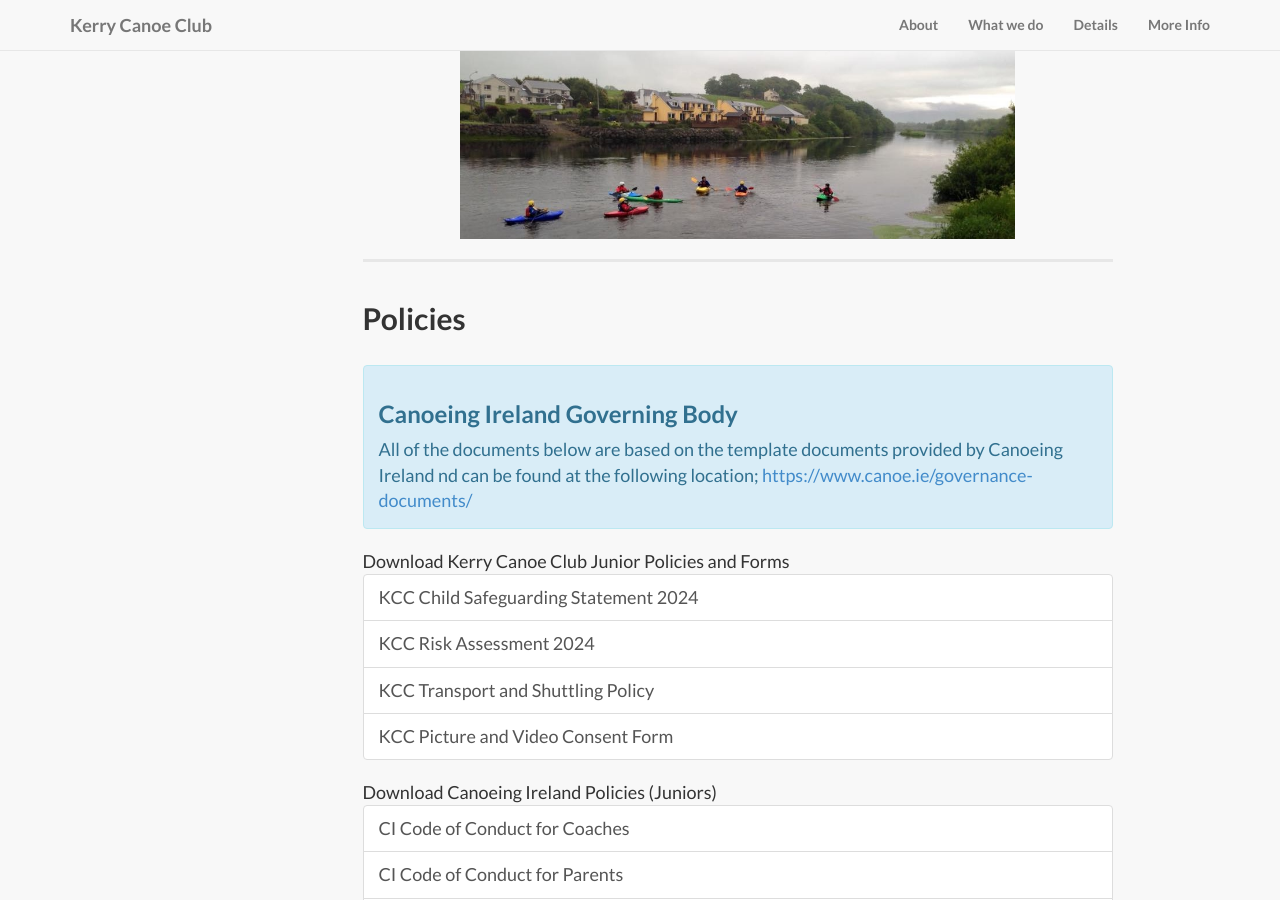
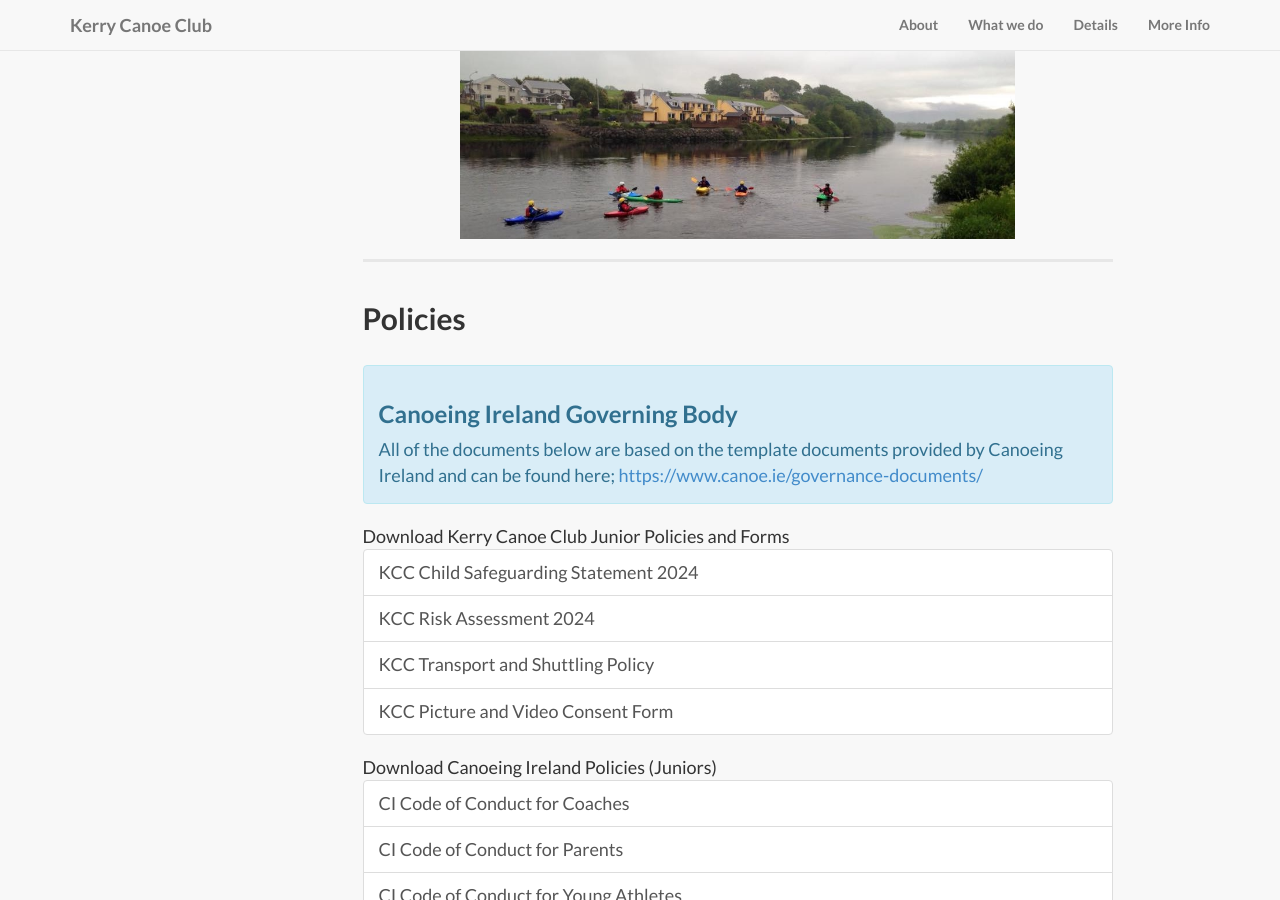
Before and after one commit to kerrycanoeclub/kerrycanoeclub.github.io, a Jekyll site: the page built from policies.html, in a window 1280 px wide and 900 px high. Built offline with Jekyll 4.4.1, drawn with Linux system fonts in a browser that asks for light colours.

Commit message:
correct spelling

```diff
--- a/policies.html
+++ b/policies.html
@@ -10,7 +10,7 @@ permalink: policies.html
   <h3 class="display-4">Canoeing Ireland Governing Body</h3>
   <p>
     All of the documents below are based on the template documents provided by
-    Canoeing Ireland nd can be found at the following location;
+    Canoeing Ireland and can be found here;
     <a
       href="https://www.canoe.ie/governance-documents/"
       target="_blank"
```
